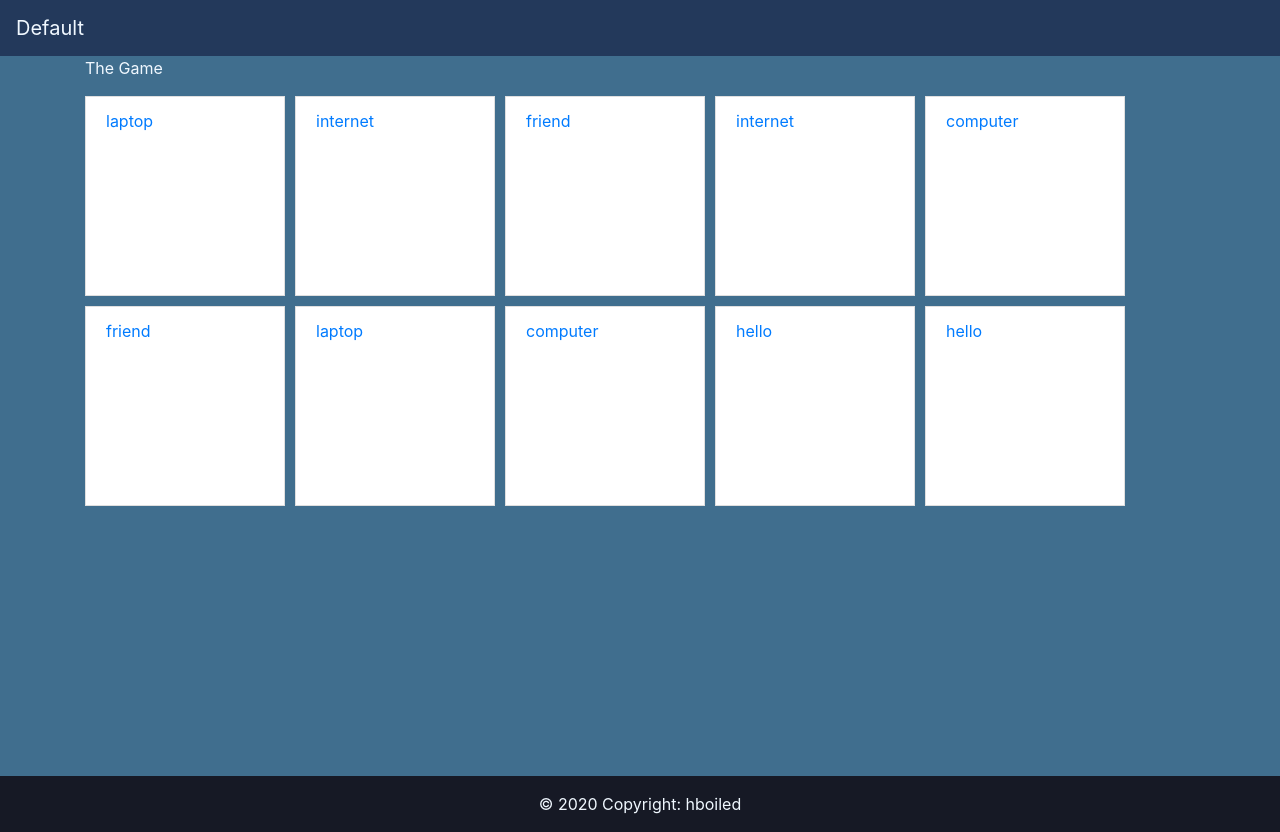
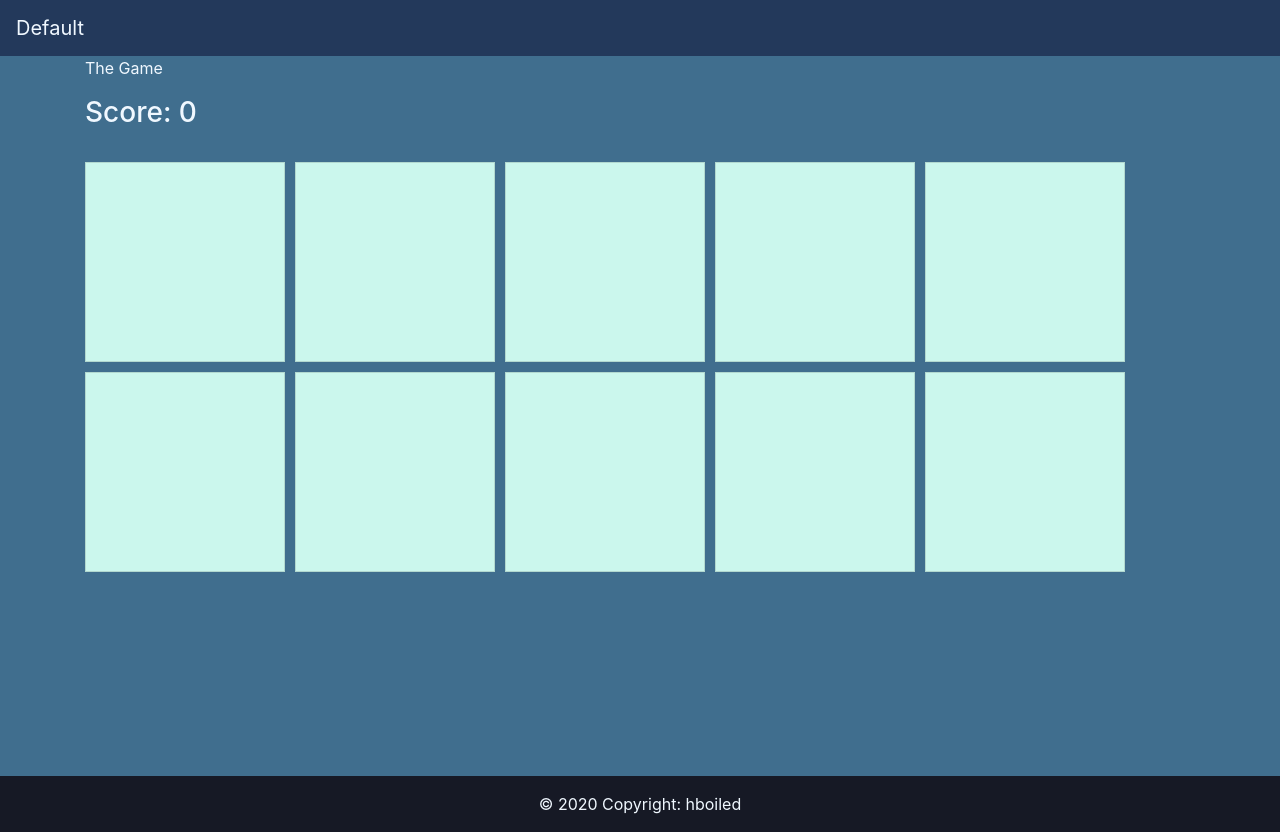
Before and after one commit to hboiled/MemoryGame, an Angular app: page / in a window 1280 px wide. Built offline with nearby package versions, Linux system fonts and the light colour scheme.

Commit message:
Basic game functionality completed:
Blocks reveal words when click, words display hidden on failed match, blocks disappear on match, score counter increments

```diff
--- a/src/app/main-game/memory-blocks/block-display/block-display.component.css
+++ b/src/app/main-game/memory-blocks/block-display/block-display.component.css
@@ -1,4 +1,11 @@
 .displayBlock {
+    background-color: #CBF7ED;
     min-width: 200px;
     min-height: 200px;
+    outline: none;
+    text-decoration: none;
 }
+
+.hidden {
+    visibility: hidden;
+}
--- a/src/app/main-game/memory-blocks/block-display/block-display.component.html
+++ b/src/app/main-game/memory-blocks/block-display/block-display.component.html
@@ -1,5 +1,6 @@
-<a style="cursor: pointer" class="list-group-item clearfix displayBlock" id="displaySel">
+<a [ngClass]="{'hidden': completed}"
+(click)="select()" style="cursor: pointer" class="list-group-item clearfix displayBlock" id="displaySel">
     <div class="pull-up">
-        <p>{{ selWord }}</p>
+        <p>{{ displayWord === true ? selWord : "" }}</p>
     </div>
 </a>
--- a/src/app/main-game/memory-blocks/block-display/block-display.component.ts
+++ b/src/app/main-game/memory-blocks/block-display/block-display.component.ts
@@ -1,20 +1,49 @@
-import { Component, Input, OnInit } from '@angular/core';
+import { Component, EventEmitter, Input, OnDestroy, OnInit, Output } from '@angular/core';
+import { Observable, Subscription } from 'rxjs';
 
 @Component({
   selector: 'app-block-display',
   templateUrl: './block-display.component.html',
   styleUrls: ['./block-display.component.css']
 })
-export class BlockDisplayComponent implements OnInit {
+export class BlockDisplayComponent implements OnInit, OnDestroy {
 
   @Input() selWord: string = "";
+  @Input() indexNum: number;
+  @Output() selectedIndex: EventEmitter<number> = new EventEmitter<number>();
+  @Input() setDisplayStatus: Observable<boolean>;
+  @Input() setCompletedStatus: Observable<number[]>;
+
+  displaySubscription: Subscription;
+  completeSubscription: Subscription;
+  displayWord: boolean = false;
+  completed: boolean = false;
 
   constructor() { }
 
   ngOnInit(): void {
     console.log(this.selWord);
+    this.displaySubscription = this.setDisplayStatus.subscribe(
+      (status: boolean) => {
+        this.displayWord = status;
+    });
+    this.completeSubscription = this.setCompletedStatus.subscribe(
+      (indexes: number[]) => {
+        // extract indexes to vars
+        if (this.indexNum === indexes[0] || this.indexNum === indexes[1]) {
+          this.completed = true;
+        }
+      }
+    )
   }
 
+  ngOnDestroy(): void {
+    this.displaySubscription.unsubscribe();
+  }
 
+  select(): void {
+    this.displayWord = true;
+    this.selectedIndex.emit(this.indexNum);
+  }
 
 }
--- a/src/app/main-game/memory-blocks/memory-blocks.component.html
+++ b/src/app/main-game/memory-blocks/memory-blocks.component.html
@@ -1,6 +1,12 @@
 <div class="game-display">
     <!-- <div class="memoryBlock" *ngFor="let t of [].constructor(test)"> -->
+        <h3>Score: {{ playerScore }}</h3>
+        <br>
     <div class="memoryBlock" *ngFor="let w of words; let i = index">
-        <app-block-display [selWord]="words[i]"></app-block-display>
+        <app-block-display [setDisplayStatus]="displayStatus.asObservable()"
+        [setCompletedStatus]="markCompleted.asObservable()"
+        [selWord]="words[i]" [indexNum]="i"
+        (selectedIndex)="setSelectedIndex($event)"
+        ></app-block-display>
     </div>
 </div>
--- a/src/app/main-game/memory-blocks/memory-blocks.component.ts
+++ b/src/app/main-game/memory-blocks/memory-blocks.component.ts
@@ -1,4 +1,5 @@
 import { Component, OnInit } from '@angular/core';
+import { Subject } from 'rxjs';
 
 @Component({
   selector: 'app-memory-blocks',
@@ -7,6 +8,8 @@ import { Component, OnInit } from '@angular/core';
 })
 export class MemoryBlocksComponent implements OnInit {
 
+  // game difficulty enum selection
+
   words: string[] = [
     "hello",
     "internet",
@@ -14,6 +17,72 @@ export class MemoryBlocksComponent implements OnInit {
     "friend",
     "computer"
   ];
+  playerScore: number = 0;
+
+  firstSelectedIndex: number = -1;
+  secondSelectedIndex: number = -1;
+
+  displayStatus: Subject<boolean> = new Subject<boolean>();
+  markCompleted: Subject<number[]> = new Subject<number[]>();
+
+  setSelectedIndex(num: number) {
+    //console.log("emitted num: " + num);
+
+    if (this.firstSelectedIndex >= 0) {
+      this.secondSelectedIndex = num;
+    } else {
+      this.firstSelectedIndex = num;
+    }
+    //console.log("first:" + this.firstSelectedIndex);
+    //console.log("sec:" + this.secondSelectedIndex);
+
+    // evaluate both selected indexes
+    if (this.firstSelectedIndex >= 0 && this.secondSelectedIndex >= 0) {
+      this.evaluateSelections();
+      this.turnBackBlocks();
+    }
+
+  }
+
+  evaluateSelections() {
+    console.log(this.words[this.firstSelectedIndex] + " " + this.words[this.secondSelectedIndex])
+    if (this.words[this.firstSelectedIndex] == this.words[this.secondSelectedIndex]) {
+      console.log("match!");
+      setTimeout(() => {
+        this.markCompleted.next([this.firstSelectedIndex, this.secondSelectedIndex]);
+        this.playerScore += 2;
+      }, 1000);
+
+    } else {
+      console.log("no match");
+      this.playerScore--;
+    }
+  }
+
+  resetSelections(): void {
+    this.firstSelectedIndex = -1;
+    this.secondSelectedIndex = -1;
+  }
+
+  turnBackBlocks(): void {
+    /*
+    Logic:
+    default state: all indexes are returned false
+    click event should set block display to true
+    when fsi and ssi are set, set all to false
+    set timeout for 2secs
+    */
+
+    if (this.firstSelectedIndex >= 0 && this.secondSelectedIndex >= 0) {
+
+      setTimeout(() => {
+        this.resetSelections();
+        this.displayStatus.next(false);
+      }, 1000);
+    }
+
+    //return true;
+  }
 
   constructor() { }
 
@@ -34,8 +103,8 @@ export class MemoryBlocksComponent implements OnInit {
 
   shuffleArray(array) {
     for (let i = array.length - 1; i > 0; i--) {
-        const j = Math.floor(Math.random() * (i + 1));
-        [array[i], array[j]] = [array[j], array[i]];
+      const j = Math.floor(Math.random() * (i + 1));
+      [array[i], array[j]] = [array[j], array[i]];
     }
+  }
 }
-}
```
